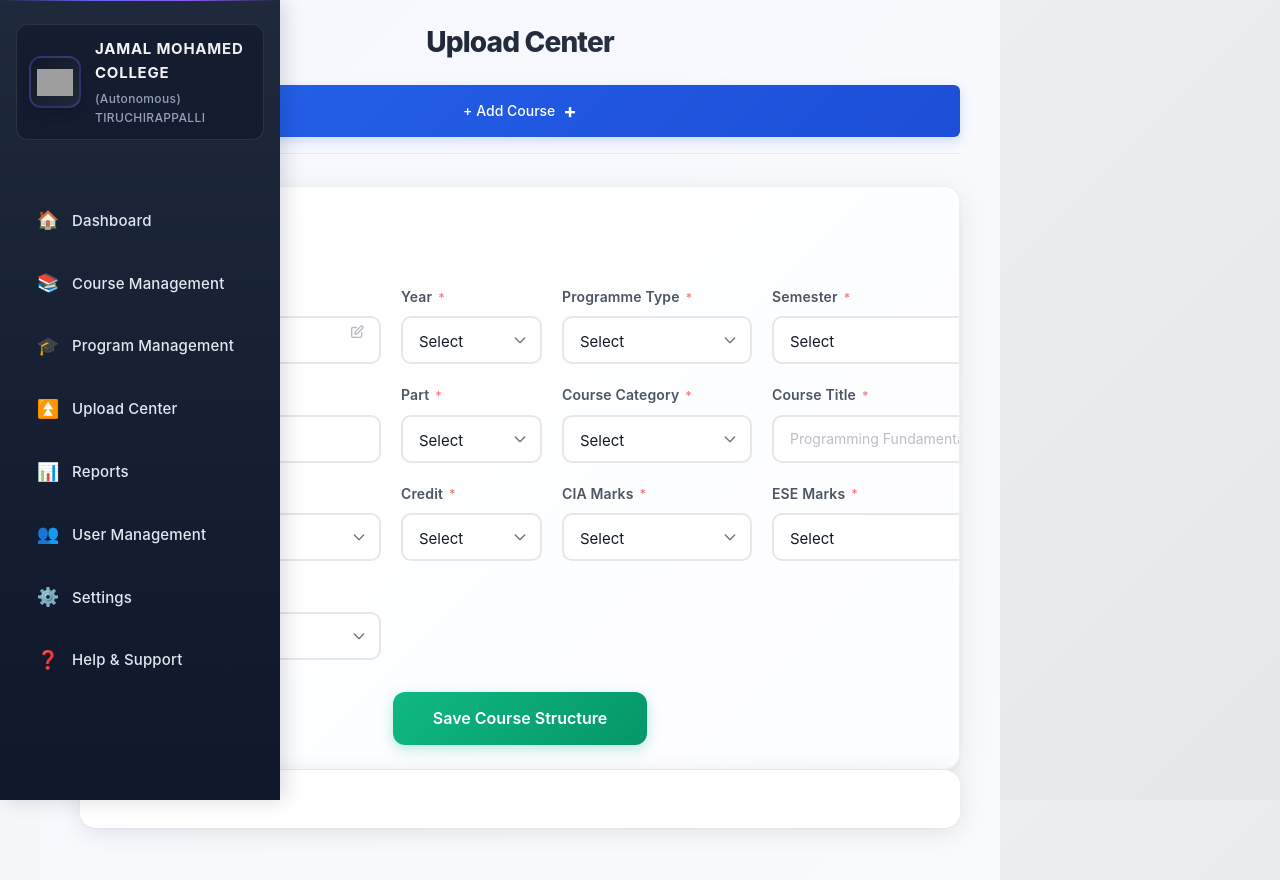
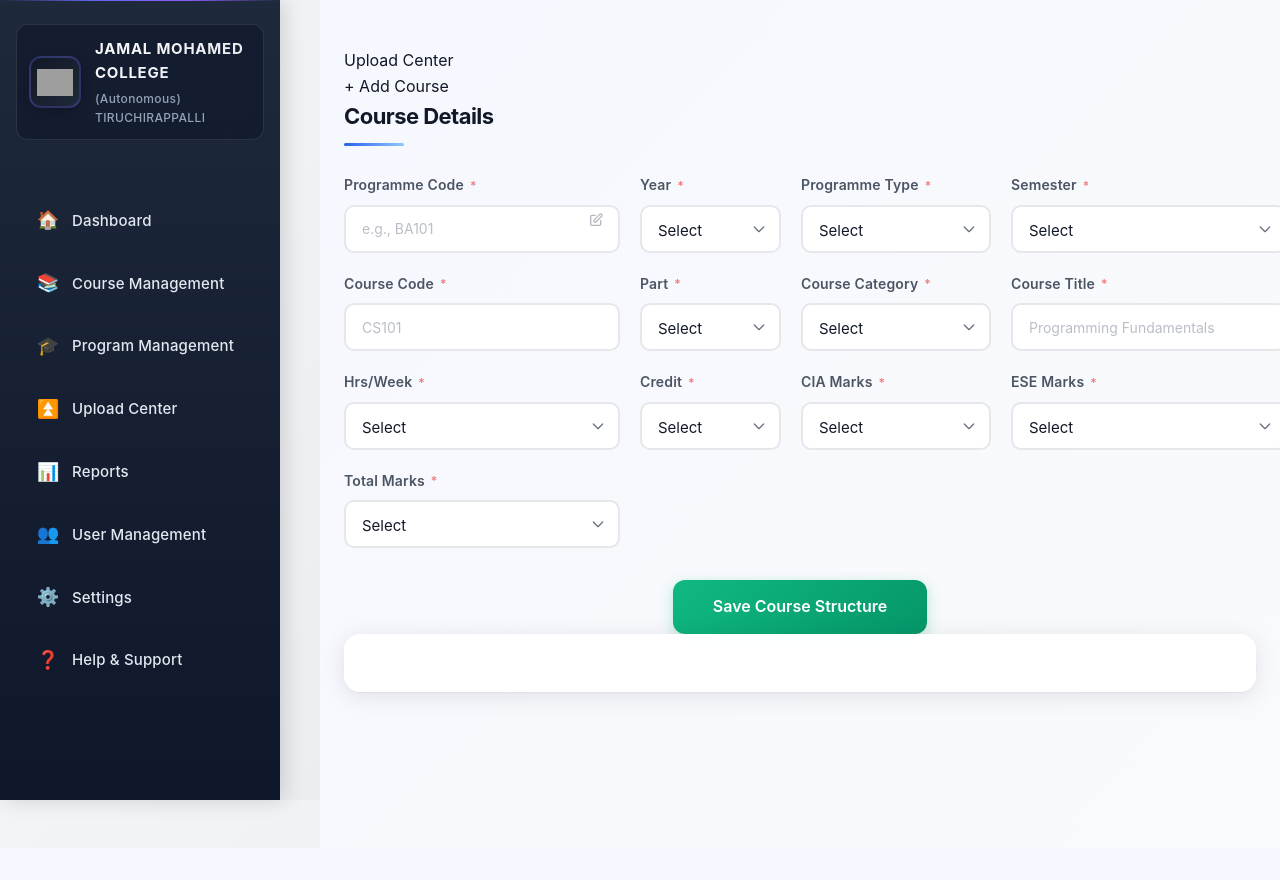
Before and after one commit to Sanatech2006/Syllabus-Management-System, a Django app: page /upload-center/ in a window 1280 px wide. After the commit the page ends 817 px from the top, so only its background shows below. Run offline with Django 4.2, Linux system fonts and the light colour scheme; data that the repository does not hold is empty; grey boxes are pictures that could not be loaded.

Commit message:
Final design

```diff
--- a/static/assets/css/upload_center.css
+++ b/static/assets/css/upload_center.css
@@ -2,7 +2,7 @@
 /* Page base layout - Enhanced */
 .page-wrapper {
     min-height: 100vh;
-    padding: 20px 40px;
+    padding: 24px;
     box-sizing: border-box;
     background: linear-gradient(135deg, #f6f8ff 0%, #f9fafb 100%);
     font-family: 'Inter', system-ui, -apple-system, BlinkMacSystemFont, "Segoe UI", sans-serif;
@@ -15,10 +15,6 @@
     width: 100%;
     margin: 0 auto;
 }
-
-
-
-
 
 /* Header: title left, button right - Enhanced */
 .upload-center-header {
@@ -369,7 +365,7 @@
 
 @media (max-width: 480px) {
     .page-wrapper {
-        padding: 20px;
+        padding: 16px;
     }
 
     .upload-center-content,
--- a/templates/base_layout.html
+++ b/templates/base_layout.html
@@ -18,8 +18,7 @@
   {% include "menus.html" %}
 
   <!-- page body -->
-  <main class="content">
-
+  <main class="page-wrapper w-full px-8">
     {% if messages %}
       <div class="messages">
         {% for message in messages %}
--- a/templates/cou_manage.html
+++ b/templates/cou_manage.html
@@ -7,6 +7,7 @@
 <link rel="stylesheet" href="{% static 'assets/css/cou_manage.css' %}">
 <script src="{% static 'assets/js/course_management.js' %}"></script>
 {% endblock %}
+
 
 {% block content %}
 <div class="page-wrapper">
--- a/templates/upload_center.html
+++ b/templates/upload_center.html
@@ -12,31 +12,23 @@
 {% block content %}
 <div class="page-wrapper">
 
-    {% if messages %}
-    <div class="messages">
-        {% for message in messages %}
-        <div class="alert alert-{{ message.tags }}">{{ message }}</div>
-        {% endfor %}
-    </div>
-    {% endif %}
+  <!-- Upload Center title + Tailwind button -->
+  <div class="mb-4 flex items-center justify-between">
+    <h1 class="text-2xl font-bold text-slate-900">Upload Center</h1>
 
-    <!-- Top header: title + (future) Add Course button -->
-    <div class="upload-center-header flex items-center justify-between mb-6 border-b border-slate-200 pb-4">
-        <h1 class="upload-center-title text-4xl font-extrabold text-red-600 underline">
-    Upload Center
-</h1>
+    <button
+      type="button"
+      id="openAddCourse"
+      class="inline-flex items-center gap-1 rounded-lg bg-blue-600 px-4 py-2 text-sm font-semibold text-white shadow-sm hover:bg-blue-700 focus:outline-none focus:ring-2 focus:ring-blue-400">
+      <span class="text-lg leading-none">+</span>
+      <span>Add Course</span>
+    </button>
+  </div>
 
 
-        <!-- You can style this as needed or keep it for future navigation -->
-        <button type="button"
-                class="btn-add-course inline-flex items-center rounded-lg bg-blue-600 px-4 py-2 text-sm font-semibold text-white shadow-sm hover:bg-blue-700"
-                id="openAddCourse">
-            + Add Course
-        </button>
-    </div>
+    <!-- Course details form card -->
+    <div class="w-full rounded-xl bg-white p-6 shadow-sm ring-1 ring-slate-200">
 
-    <!-- Course details form card -->
-    <div class="upload-center-form-card">
         <h2 class="form-title">Course Details</h2>
 
         <!-- Main form that saves to database -->
```
